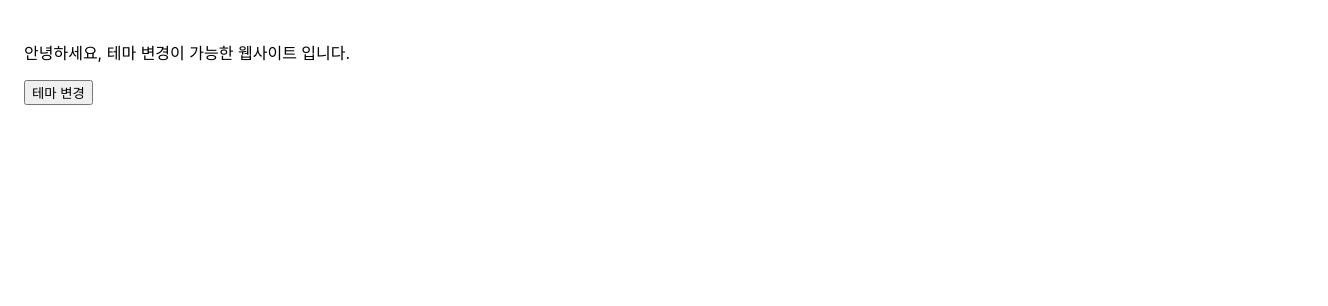
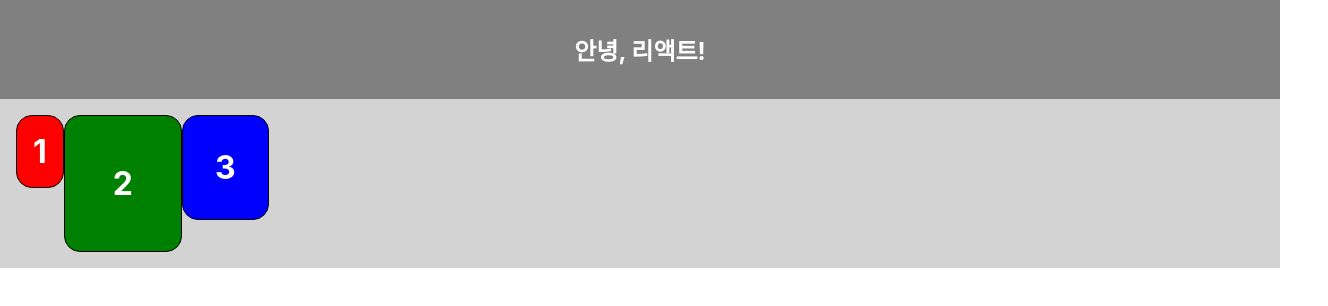
Before and after one commit to munhwas1140/reactstudy, a React (Create React App) app: page / in a window 1280 px wide. Shown: the top 306 px of the page, 1328 px wide, since content can reach past the window. Built offline with nearby package versions, Linux system fonts and the light colour scheme.

Commit message:
2024-01-03

```diff
--- a/package.json
+++ b/package.json
@@ -9,6 +9,7 @@
     "react": "^18.2.0",
     "react-dom": "^18.2.0",
     "react-scripts": "5.0.1",
+    "styled-components": "^6.1.6",
     "web-vitals": "^2.1.4"
   },
   "scripts": {
--- /dev/null
+++ b/src/chapter_15/Blocks.jsx
@@ -0,0 +1,58 @@
+import styled from "styled-components";
+
+const Wrapper = styled.div`
+    padding: 1rem;
+    display: flex;
+    flex-direction: row;
+    align-items: flex-start;
+    justify-content: flex-start;
+    background-color: lightgrey;
+`;
+
+const Block = styled.div`
+    padding: ${(props) => props.padding};
+    border: 1px solid black;
+    border-radius: 1rem;
+    background-color: ${(props) => props.backgroundColor};
+    color: white;
+    font-size: 2rem;
+    font-weight: bold;
+    text-align: center;
+`;
+
+const blockItems = [
+    {
+        label: "1",
+        padding: "1rem",
+        backgroundColor: "red",
+    },
+    {
+        label: "2",
+        padding: "3rem",
+        backgroundColor: "green",
+    },
+    {
+        label: "3",
+        padding: "2rem",
+        backgroundColor: "blue",
+    },
+];
+
+function Blocks(props) {
+    return (
+        <Wrapper>
+            {blockItems.map((blockItem) => {
+                return (
+                    <Block
+                        padding={blockItem.padding}
+                        backgroundColor={blockItem.backgroundColor}
+                    >
+                        {blockItem.label}
+                    </Block>
+                );
+            })}
+        </Wrapper>
+    );
+}
+
+export default Blocks;
--- /dev/null
+++ b/src/chapter_15/MainPage.jsx
@@ -0,0 +1,25 @@
+import React from "react";
+import styled from "styled-components";
+
+const Wrapper = styled.div`
+    padding: 1em;
+    background: grey;
+`;
+
+const Title = styled.h1`
+    font-size: 1.5em;
+    color: white;
+    text-align: center;
+`;
+
+function MainPage(props) {
+    return (
+        <Wrapper>
+            <Title>
+                안녕, 리액트!
+            </Title>
+        </Wrapper>
+    )
+}
+
+export default MainPage;
--- a/src/index.js
+++ b/src/index.js
@@ -17,6 +17,8 @@
 import Calculator from './chapter_12/Calculator';
 import ProfileCard from './chapter_13/ProfileCard';
 import DarkOrLight from './chapter_14/DarkOrLight';
+import MainPage from './chapter_15/MainPage';
+import Blocks from './chapter_15/Blocks';
 
 const root = ReactDOM.createRoot(document.getElementById('root'));
 // setInterval(() => {
@@ -39,7 +41,9 @@
     {/* <SignUp /> */}
     {/* <Calculator /> */}
     {/* <ProfileCard /> */}
-    <DarkOrLight />
+    {/* <DarkOrLight /> */}
+    <MainPage />
+    <Blocks />
   </React.StrictMode>
 );
 
```
Also changed, not shown: 1 other file (tests, documents, lock files or other folders).
